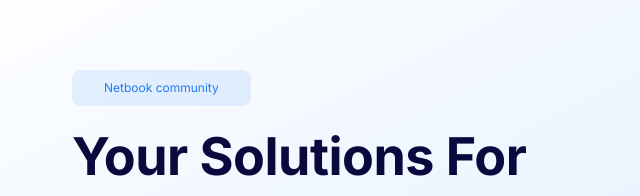
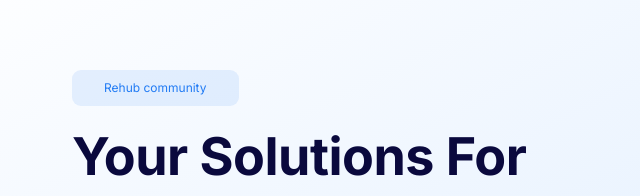
Before and after one commit to Rehub-Mental-Wellness/website, a website: page index.html in a window 1280 px wide. Shown: the part 159-355 px from the top of the page, 0-640 px from the left. Drawn offline with Linux system fonts and the light colour scheme.

Commit message:
Update subheading

```diff
--- a/index.html
+++ b/index.html
@@ -39,7 +39,7 @@
       <section class="section-hero">
         <div class="hero container grid grid--2-cols grid--center-v">
           <div class="hero__text-box">
-            <p class="tag">Netbook community</p>
+            <p class="tag">Rehub community</p>
             <h1 class="heading-primary">Your Solutions For Community!</h1>
             <p class="hero__description">
               More than 2 billion people in over countries use socibook to stay
```
